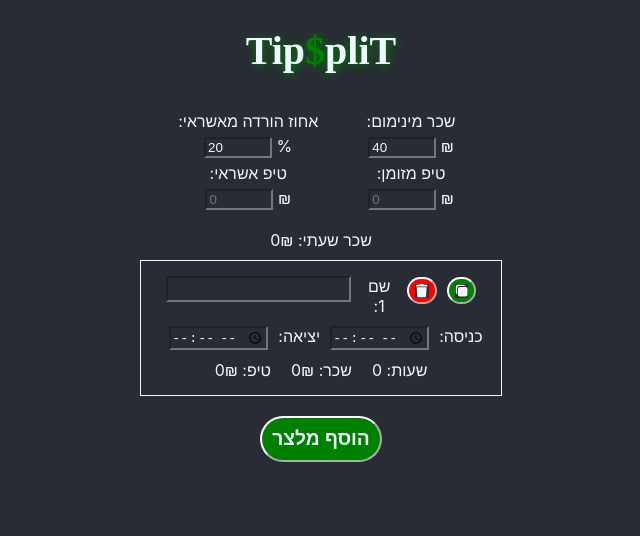
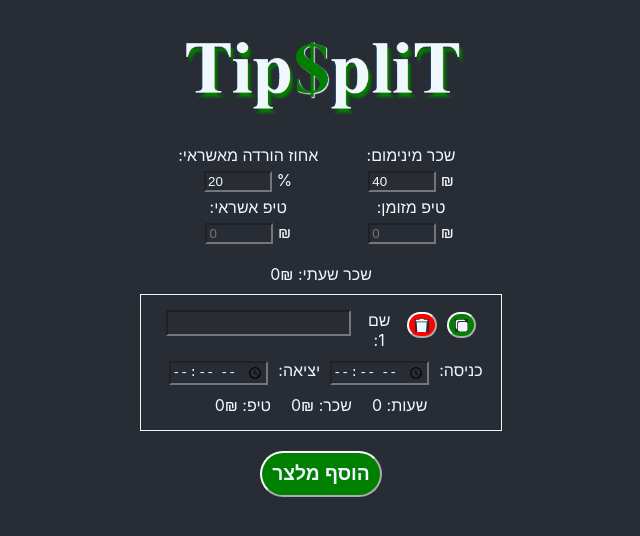
Before and after one commit to yossipoli/splitips, a React (Create React App) app: page / in a window 1280 px wide. Shown: the top 536 px of the page, without its empty margins (319-959 px from the left). Built offline with nearby package versions, Linux system fonts and the light colour scheme.

Commit message:
change logo

```diff
--- a/src/App.js
+++ b/src/App.js
@@ -26,7 +26,7 @@ const calculateHoursDifference = (start, end) => {
 };
 
 function App() {
-    const [salariesIn, setSalariesIn] = useState({
+    const [salaries, setSalaries] = useState({
         cash: 0,
         credit: 0,
         percent: 20,
@@ -49,8 +49,8 @@ function App() {
     }
 
     const handleSalariesChange = (prop, value) => {
-        setSalariesIn({
-            ...salariesIn,
+        setSalaries({
+            ...salaries,
             [prop]: value,
         });
     };
@@ -67,7 +67,7 @@ function App() {
     };
 
     useEffect(() => {
-        const allTips = ((100 - +salariesIn.percent) / 100) * +salariesIn.credit + +salariesIn.cash;
+        const allTips = ((100 - +salaries.percent) / 100) * +salaries.credit + +salaries.cash;
         let totalHours = 0;
         const nextEmployees = [];
 
@@ -75,7 +75,7 @@ function App() {
             const nextEmployee = employeeOut(emp.index);
             nextEmployee.hours = calculateHoursDifference(emp.start, emp.end) || 0;
             totalHours += nextEmployee.hours;
-            nextEmployee.salary = +salariesIn.minimum * nextEmployee.hours;
+            nextEmployee.salary = +salaries.minimum * nextEmployee.hours;
             nextEmployees.push(nextEmployee);
         }
 
@@ -87,14 +87,14 @@ function App() {
 
         setEmployeesOut(nextEmployees);
         setPerHour(nextPerHour);
-    }, [employeesIn, salariesIn]);
+    }, [employeesIn, salaries]);
 
     return (
         <div className="App">
             <Logo />
 
             <Header
-                salariesIn={salariesIn}
+                salariesIn={salaries}
                 perHour={perHour}
                 onChange={handleSalariesChange}
             />
--- a/src/Components/Logo/Logo.css
+++ b/src/Components/Logo/Logo.css
@@ -1,9 +1,21 @@
 .logo h1{
-    font-size: 2.5rem;
-    text-shadow: 1px 1px 10px green;
+    font-size: 10rem;
+    text-shadow: 6px 10px 6px green;
     font-family: 'ariel';
 }
 
 .logo .dollar{
     color: green;
+    text-shadow: 2px 2px 2px white;
 }
+
+.logo{
+    margin: 30px auto 10px auto;
+    width: 70vw;
+    max-width: 300px;
+}
+
+.logo img{
+    width: 100%;
+    height: 100%;
+}
--- a/src/Components/Logo/Logo.js
+++ b/src/Components/Logo/Logo.js
@@ -3,13 +3,12 @@ import "./Logo.css";
 function Logo() {
     return (
         <div className="logo">
-            <h1>
-                {/* <span className="dollar">$</span> */}
+            <img src="./logoTitle.png" alt="TipSpliT" />
+            {/* <h1>
                 Tip
                 <span className="dollar">$</span>
                 pliT
-                {/* <span className="dollar">$</span> */}
-            </h1>
+            </h1> */}
         </div>
     );
 }
```
Also changed, not shown: public/logoTitle.png (added).
